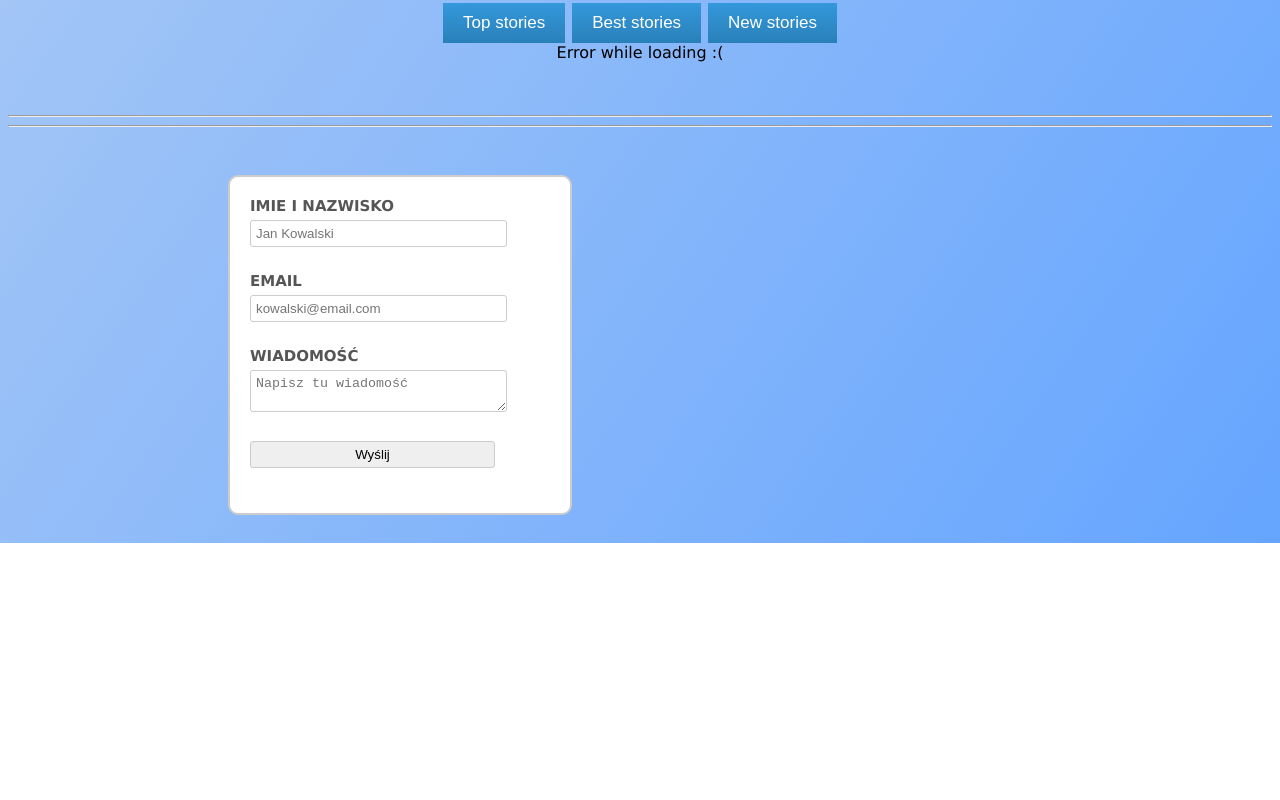
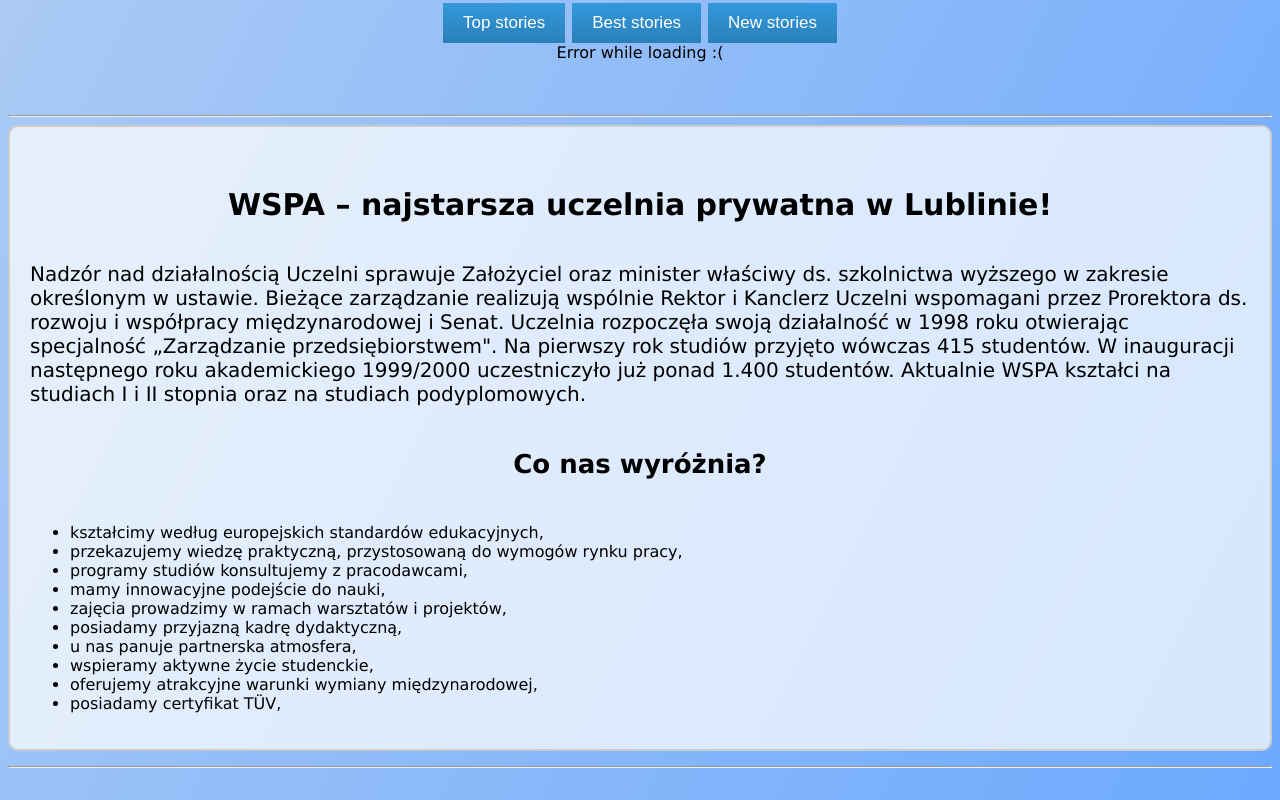
Before and after one commit to banmi/TI, a plain HTML site: page index.html in a window 1280 px wide. Shown: the part 1320-2120 px from the top of the page. Before the commit the page ends 1863 px from the top, so only its background shows below. Drawn offline with Linux system fonts and the light colour scheme; no server answers.

Commit message:
added uni

```diff
--- a/index.html
+++ b/index.html
@@ -101,7 +101,28 @@
     </main>
     <hr>
 
-    <div>
+    <div class="uni">
+      <h4>WSPA – najstarsza uczelnia prywatna w Lublinie!
+      </h4>
+      <p>Nadzór nad działalnością Uczelni sprawuje Założyciel oraz minister właściwy ds. szkolnictwa wyższego w zakresie określonym
+      w ustawie. Bieżące zarządzanie realizują wspólnie Rektor i Kanclerz Uczelni wspomagani przez Prorektora ds. rozwoju
+      i współpracy międzynarodowej i Senat. Uczelnia rozpoczęła swoją działalność w 1998 roku otwierając specjalność
+      „Zarządzanie przedsiębiorstwem". Na pierwszy rok studiów przyjęto wówczas 415 studentów.
+      W inauguracji następnego roku akademickiego 1999/2000 uczestniczyło już ponad 1.400 studentów.
+      Aktualnie WSPA kształci na studiach I i II stopnia oraz na studiach podyplomowych.</p>
+      <h5>Co nas wyróżnia?</h5>
+      <ul>
+        <li>kształcimy według europejskich standardów edukacyjnych, </li>
+        <li>przekazujemy wiedzę praktyczną, przystosowaną do wymogów rynku pracy,</li>
+        <li>programy studiów konsultujemy z pracodawcami, </li>
+        <li>mamy innowacyjne podejście do nauki, </li>
+        <li>zajęcia prowadzimy w ramach warsztatów i projektów, </li>
+        <li>posiadamy przyjazną kadrę dydaktyczną, </li>
+        <li>u nas panuje partnerska atmosfera, </li>
+        <li>wspieramy aktywne życie studenckie, </li>
+        <li>oferujemy atrakcyjne warunki wymiany międzynarodowej, </li>
+        <li>posiadamy certyfikat TÜV, </li>
+      </ul>
 
     </div>
 
--- a/main.css
+++ b/main.css
@@ -25,6 +25,16 @@
 h3 {
     font-size: 36px;
     text-align: center;
+}
+
+h4 {
+  font-size: 30px;
+  text-align: center;
+}
+
+h5 {
+  font-size: 26px;
+  text-align: center;
 }
 
 p {
@@ -185,3 +195,12 @@
 .footsy {
   padding: 20px;
 }
+
+.uni {
+  display:block;
+  padding: 20px 20px;
+  margin-bottom:15px;
+  background-color:#ffffffb7;
+  border:2px solid #ccc;
+  border-radius:10px;
+}
```
